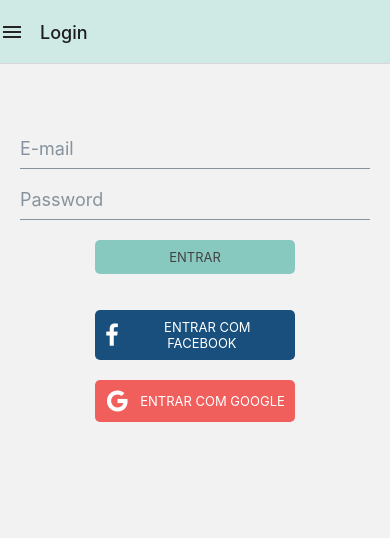
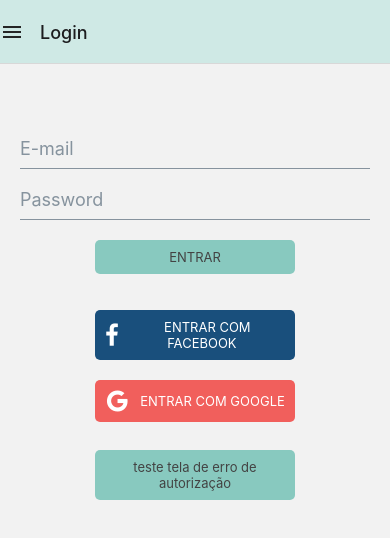
Before and after one commit to lucas-nobrega/meau, a React Native app: screen /SignIn in a window 390 px wide. Shown: the top 538 px of the page. Built offline with nearby package versions, Linux system fonts and the light colour scheme; no server answers.

Commit message:
tela de teste ed autorizacao

```diff
--- a/App.js
+++ b/App.js
@@ -6,7 +6,9 @@
 import Home from './src/components/Home';
 import SignIn from './src/components/SignIn';
 import CadastroAnimal from './src/components/Register/CadastroAnimal';
+import CadastroPessoal from './src/components/Register/CadastroPessoal';
 import Introducao from './src/components/Introducao/Introducao';
+import TelaErroAutorizacao from './src/components/Error/TelaErroAutorizacao.jsx';
 import { auth } from './src/config/firebase/firebaseConfig';
 import { SafeAreaProvider } from 'react-native-safe-area-context';
 import { Icon } from '@rneui/themed';
@@ -34,7 +36,9 @@
                 <Stack.Screen name='Introducao' component={Introducao} options={{title: '', headerLeft: () => <MenuButton/>, headerStyle: {backgroundColor: '#fff'}}} />
             )}
             <Stack.Screen name="SignIn" component={SignIn} options={{ title: 'Login', headerLeft: () => <Icon name="menu" />, headerStyle: { backgroundColor: '#cfe9e5' } }} />
-            <Stack.Screen name="Cadastro Animal" component={CadastroAnimal} options={{ headerShown: false }} />
+            <Stack.Screen name="Cadastro Pessoal" component={CadastroPessoal} options={{ title: 'Cadastro Pessoal', headerLeft: () => <Icon name="menu" />, headerStyle: { backgroundColor: '#cfe9e5' } }} />
+            <Stack.Screen name="Cadastro Animal" component={CadastroAnimal} options={{ title: 'Cadastro Animal', headerLeft: () => <Icon name="menu" />, headerStyle: { backgroundColor: '#cfe9e5' } }} />
+            <Stack.Screen name='Tela Erro Autorizacao' component={TelaErroAutorizacao} options={{ headerShown: false }} />
           </Stack.Navigator>
         </NavigationContainer>
         {/* {user ? <Home /> : <SignIn />} */}
--- /dev/null
+++ b/src/components/Error/TelaErroAutorizacao.jsx
@@ -0,0 +1,46 @@
+import { Button } from 'react-native';
+import { StyleSheet, Text, View, Pressable, Image, TouchableOpacity, SafeAreaView } from 'react-native';
+
+const imagemOps = require('./../../../assets/imagem-ops.png');
+
+export default function TelaErroAutorizacao({ navigation }) {
+
+    return (
+        <SafeAreaView style={ styles.container }>
+            <View style={{ alignItems: 'center' }} >
+                <Image source={imagemOps} style={styles.image} />
+            </View>
+            <View style={{ alignItems: 'center' }}>
+                <Text>
+                    Você não pode realizar esta ação sem {"\n"} possuir um cadastro.
+                </Text>
+                <Button title='FAZER CADASTRO' onPress={() => navigation.navigate('Cadastro Pessoal')} style={styles.botao} color="#88c9bf"/>
+            </View>
+            <View style={{ alignItems: 'center' }}>
+                <Text>
+                    Já possui cadastro ?
+                </Text>
+                <Button title='FAZER LOGIN' onPress={() => navigation.navigate('SignIn')} style={styles.botao} color="#88c9bf" />
+            </View>
+        </SafeAreaView>
+    );
+}
+
+const styles = StyleSheet.create({
+    botao: {
+        alignItems: 'center',
+        backgroundColor: '#88c9bf',
+        padding: 10,
+        margin: 10,
+        width: 400,
+    },
+    image: {
+        width: 150,
+        height: 150,
+        resizeMode: 'contain'
+    },
+    container: {
+        flex: 1,
+        backgroundColor: '#fff',
+    }
+});
--- a/src/components/Introducao/Introducao.js
+++ b/src/components/Introducao/Introducao.js
@@ -4,8 +4,6 @@
 import { Icon } from '@rneui/themed';
 
 const PlaceholderImage = require('./../../../assets/logo-introducao.png');
-
-const Stack = createNativeStackNavigator();
 
 export default function Intruducao({ navigation }) {
 
--- a/src/components/SignIn/index.js
+++ b/src/components/SignIn/index.js
@@ -102,6 +102,24 @@
           <Icon name="ios-logo-google" color="white" type='ionicon' />
           &nbsp;&nbsp;&nbsp;ENTRAR COM GOOGLE
       </Button>
+        <Button
+          loading={false}
+          loadingProps={{ size: 'small', color: 'white' }}
+          buttonStyle={{
+            backgroundColor: '#88c9bf',
+            borderRadius: 5,
+          }}
+          titleStyle={{ fontWeight: 'normal', fontSize: 13, color: '#434343' }}
+          containerStyle={{
+            marginHorizontal: 50,
+            height: 50,
+            width: 200,
+            marginVertical: 10,
+          }}
+          onPress={() => navigation.navigate('Tela Erro Autorizacao')}
+        >
+          teste tela de erro de autorização
+        </Button>
       </View>
     </SafeAreaView>
   );
```
Also changed, not shown: assets/imagem-ops.png (added).
